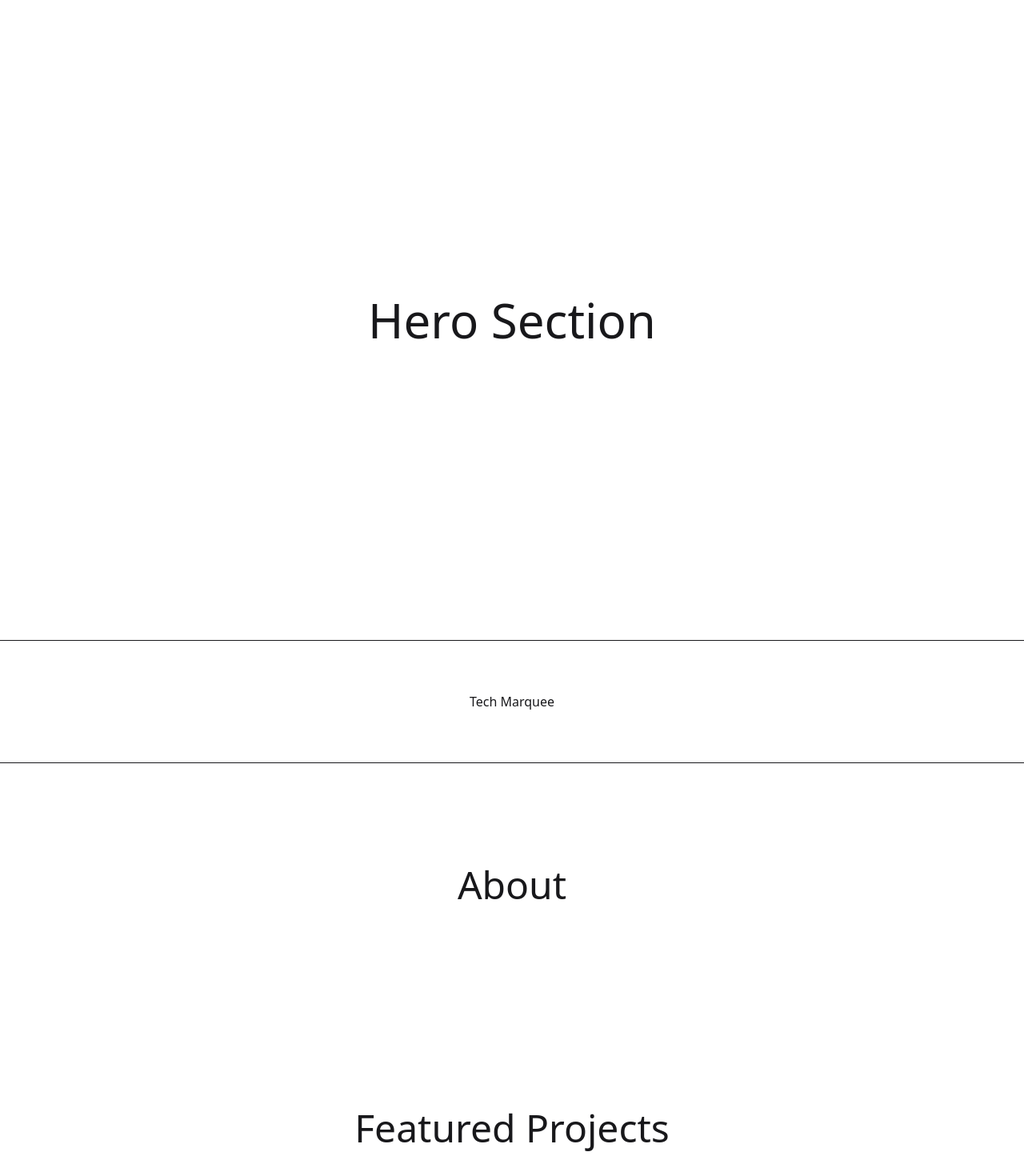
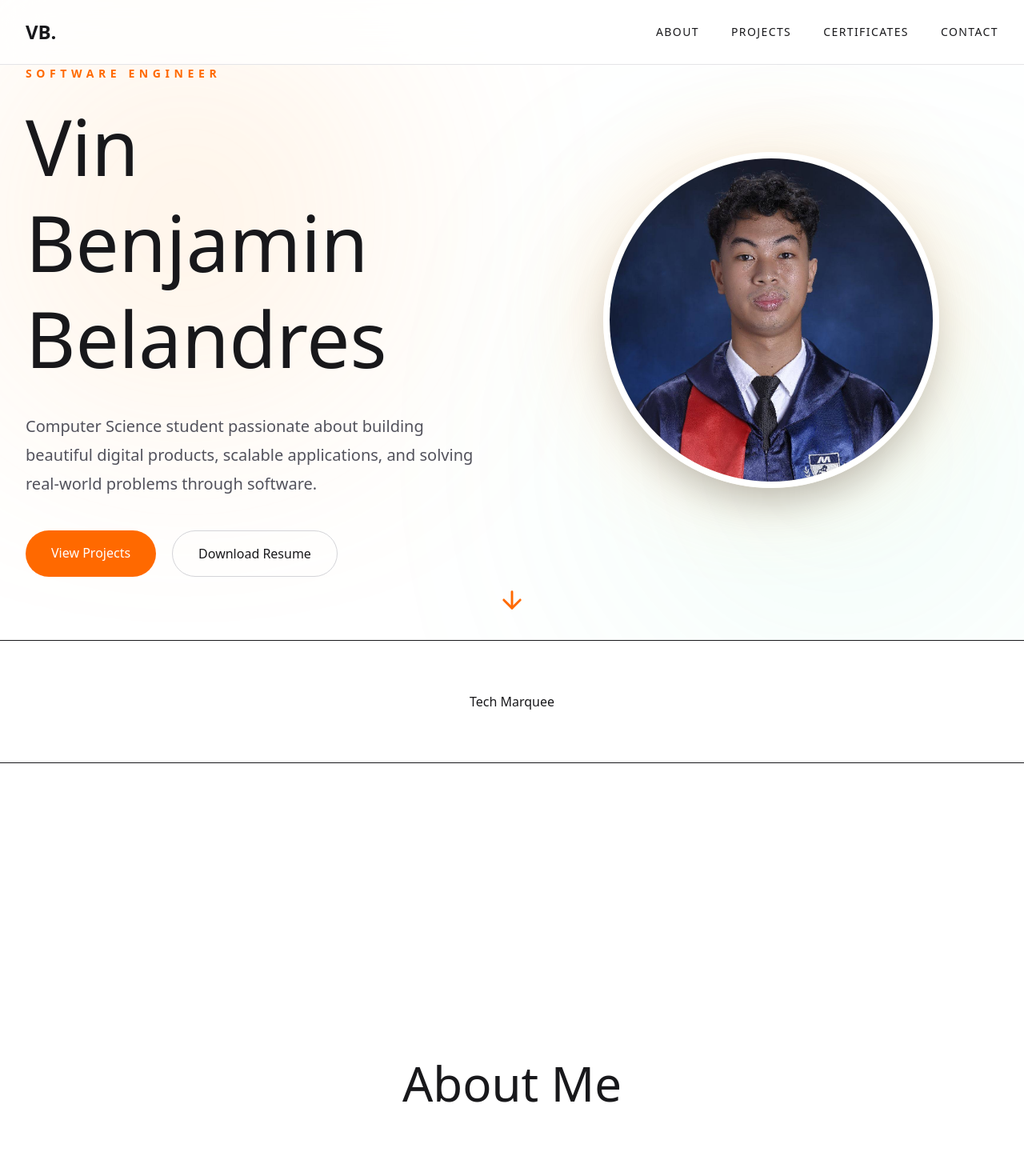
Before and after one commit to DLGAquilon/it103-fa1-portfolio, a Next.js app: page / in a window 1280 px wide. Shown: the top 1470 px of the page at 80% size. Built offline with nearby package versions, Linux system fonts and the light colour scheme.

Commit message:
landing hero with animated navbar

```diff
--- a/app/components/About.jsx
+++ b/app/components/About.jsx
@@ -1,9 +1,10 @@
 export default function About() {
-    return (
-        <section className="py-32">
-            <h2 className="text-5xl font-serif text-center">
-                About
-            </h2>
-        </section>
-    );
+  return (
+    <section
+      id="about"
+      className="min-h-screen flex items-center justify-center"
+    >
+      <h2 className="font-serif text-6xl">About Me</h2>
+    </section>
+  );
 }
--- a/app/components/Certificates.jsx
+++ b/app/components/Certificates.jsx
@@ -1,9 +1,23 @@
-export default function Certificates() {
-    return (
-        <section className="py-32">
-            <h2 className="text-5xl font-serif text-center">
-                Certificates
-            </h2>
-        </section>
-    );
+export default function Certificates(){
+
+return(
+
+<section
+
+id="certificates"
+
+className="min-h-screen flex items-center justify-center"
+
+>
+
+<h2 className="font-serif text-6xl">
+
+Certificates
+
+</h2>
+
+</section>
+
+);
+
 }
--- a/app/components/Contact.jsx
+++ b/app/components/Contact.jsx
@@ -1,9 +1,10 @@
 export default function Contact() {
-    return (
-        <section className="py-32">
-            <h2 className="text-5xl font-serif text-center">
-                Contact
-            </h2>
-        </section>
-    );
+  return (
+    <section
+      id="contact"
+      className="min-h-screen flex items-center justify-center"
+    >
+      <h2 className="font-serif text-6xl">Contact</h2>
+    </section>
+  );
 }
--- a/app/components/Hero.jsx
+++ b/app/components/Hero.jsx
@@ -1,9 +1,89 @@
+"use client";
+
+import { motion } from "framer-motion";
+import { ArrowDown } from "lucide-react";
+
 export default function Hero() {
-    return (
-        <section className="min-h-screen flex items-center justify-center">
-            <h1 className="text-6xl font-serif">
-                Hero Section
-            </h1>
-        </section>
-    );
+  return (
+    <section className="relative min-h-screen flex items-center overflow-hidden">
+      {/* Background */}
+
+      <div className="absolute inset-0">
+        <div className="absolute top-20 left-10 w-96 h-96 bg-orange-300 rounded-full blur-[150px] opacity-30" />
+
+        <div className="absolute bottom-10 right-10 w-96 h-96 bg-emerald-300 rounded-full blur-[180px] opacity-20" />
+      </div>
+
+      <div className="relative z-10 max-w-7xl mx-auto px-8 grid lg:grid-cols-2 gap-20 items-center">
+        {/* Left */}
+
+        <motion.div
+          initial={{ opacity: 0, y: 60 }}
+          animate={{ opacity: 1, y: 0 }}
+          transition={{ duration: 0.8 }}
+        >
+          <span className="uppercase tracking-[.4em] text-orange-500 font-semibold text-sm">
+            Software Engineer
+          </span>
+
+          <h1 className="font-serif text-6xl lg:text-8xl mt-5 leading-tight">
+            Vin Benjamin
+            <br />
+            Belandres
+          </h1>
+
+          <p className="mt-8 text-xl text-zinc-600 leading-9 max-w-xl">
+            Computer Science student passionate about building beautiful digital
+            products, scalable applications, and solving real-world problems
+            through software.
+          </p>
+
+          <div className="flex gap-5 mt-10">
+            <a
+              href="#projects"
+              className="px-8 py-4 rounded-full bg-orange-500 text-white hover:scale-105 transition"
+            >
+              View Projects
+            </a>
+
+            <a
+              href="/resume.pdf"
+              className="px-8 py-4 rounded-full border border-zinc-300 hover:bg-zinc-100 transition"
+            >
+              Download Resume
+            </a>
+          </div>
+        </motion.div>
+
+        {/* Right */}
+
+        <motion.div
+          initial={{ opacity: 0, scale: 0.8 }}
+          animate={{ opacity: 1, scale: 1 }}
+          transition={{ duration: 1 }}
+          className="flex justify-center"
+        >
+          <div className="relative">
+            <div className="absolute inset-0 rounded-full bg-orange-300 blur-3xl opacity-30" />
+
+            <img
+              src="/images/formal-image.jpg"
+              alt="Profile"
+              className="relative w-[420px] h-[420px] rounded-full object-cover border-8 border-white shadow-2xl"
+            />
+          </div>
+        </motion.div>
+      </div>
+
+      {/* Scroll */}
+
+      <motion.div
+        animate={{ y: [0, 12, 0] }}
+        transition={{ repeat: Infinity, duration: 2 }}
+        className="absolute bottom-10 left-1/2 -translate-x-1/2"
+      >
+        <ArrowDown className="text-orange-500" size={35} />
+      </motion.div>
+    </section>
+  );
 }
--- a/app/components/Navbar.jsx
+++ b/app/components/Navbar.jsx
@@ -1,6 +1,29 @@
+"use client";
+
 export default function Navbar() {
-    return (
-        <header className="fixed top-0 left-0 w-full h-20 backdrop-blur-md z-50">
-        </header>
-    );
+  return (
+    <header className="fixed top-0 left-0 right-0 z-50 backdrop-blur-xl bg-white/70 border-b border-zinc-200">
+      <div className="max-w-7xl mx-auto px-8 h-20 flex items-center justify-between">
+        <h1 className="font-serif text-2xl font-bold">VB.</h1>
+
+        <nav className="hidden md:flex gap-10 text-sm uppercase tracking-widest">
+          <a href="#about" className="hover:text-orange-500 transition">
+            About
+          </a>
+
+          <a href="#projects" className="hover:text-orange-500 transition">
+            Projects
+          </a>
+
+          <a href="#certificates" className="hover:text-orange-500 transition">
+            Certificates
+          </a>
+
+          <a href="#contact" className="hover:text-orange-500 transition">
+            Contact
+          </a>
+        </nav>
+      </div>
+    </header>
+  );
 }
--- a/package.json
+++ b/package.json
@@ -9,6 +9,7 @@
     "lint": "eslint"
   },
   "dependencies": {
+    "framer-motion": "^12.42.2",
     "lucide-react": "^0.562.0",
     "next": "16.1.4",
     "react": "19.2.3",
```
Also changed, not shown: 1 other file (tests, documents, lock files or other folders).
